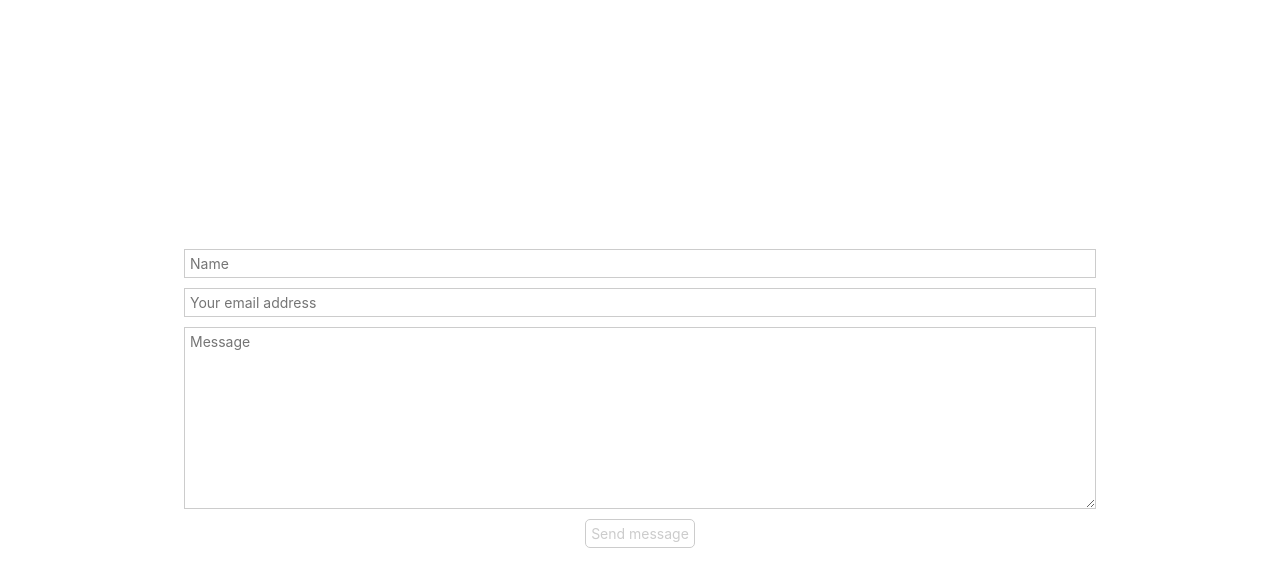
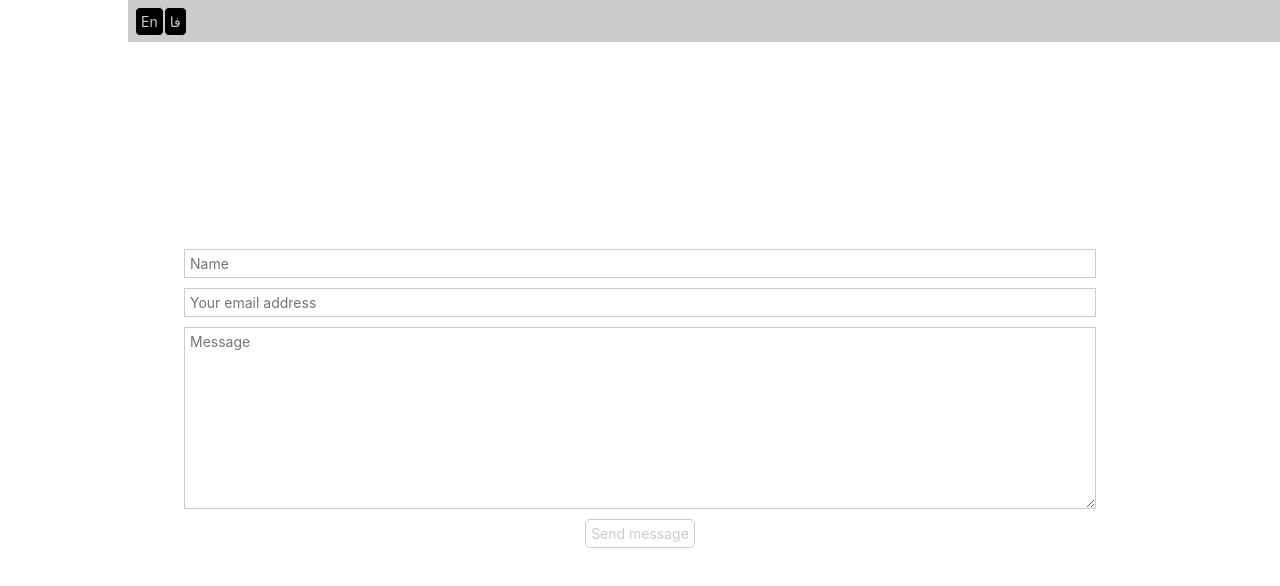
Before and after one commit to Ashkanph/nuxt-test, a Nuxt app: page / in a window 1280 px wide. Shown: the top 586 px of the page. Built offline with nearby package versions, Linux system fonts and the light colour scheme.

Commit message:
Add header

```diff
--- a/layouts/default.vue
+++ b/layouts/default.vue
@@ -1,8 +1,19 @@
 <template>
   <div class="main-content">
+    <Header />
     <nuxt />
   </div>
 </template>
+
+<script>
+  import Header from "@/layouts/header";
+
+  export default {
+    components: {
+      Header
+    }
+  }
+</script>
 
 <style>
 html {
--- /dev/null
+++ b/layouts/header.vue
@@ -0,0 +1,32 @@
+<template>
+  <div class="header">
+    <AppButton v-on:click.prevent="changeLanguage('en')">En</AppButton>
+    <AppButton v-on:click.prevent="changeLanguage('fa')">فا</AppButton>
+  </div>
+</template>
+
+<script>
+  import AppButton from "@/components/UI/AppButton";
+
+  export default {
+
+    components: {
+      AppButton
+    },
+    methods: {
+      changeLanguage: function(lang){
+        this.$store.commit("setLanguage", lang)
+      }
+    },
+  }
+</script>
+
+<style>
+  .header{
+    background-color: #ccc;
+    width: 100%;
+    position: fixed;
+    height: 3rem;
+    padding: 0.5rem;
+  }
+</style>
```
